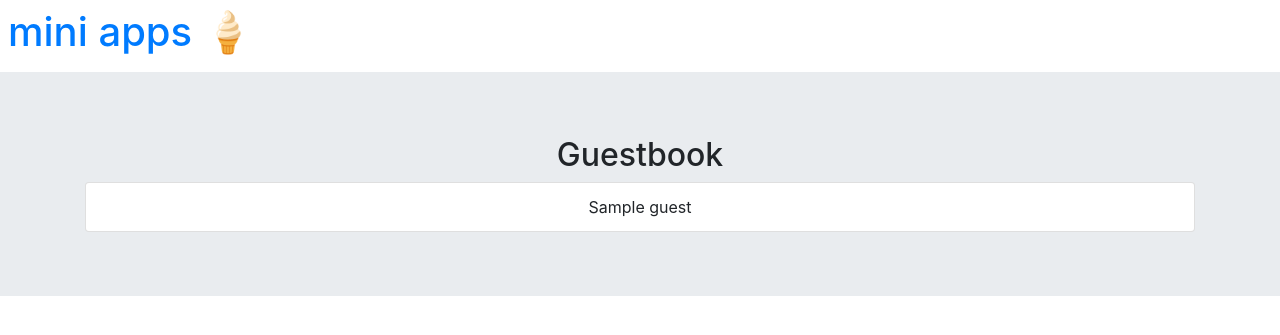
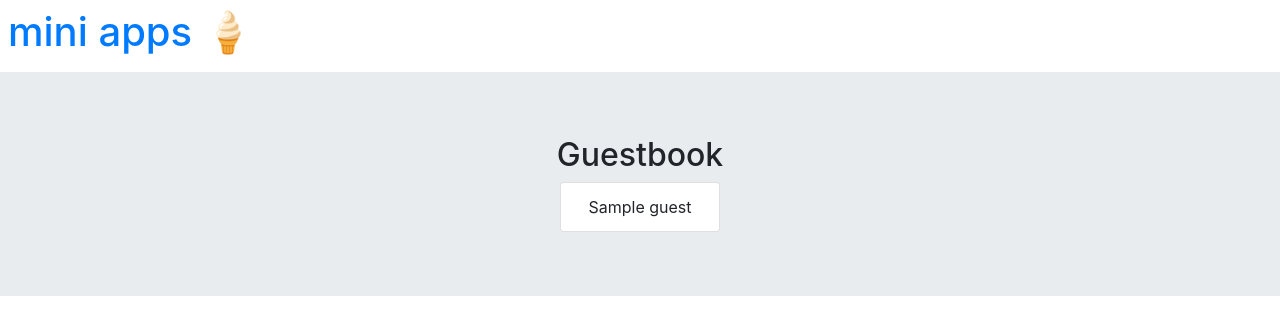
Before and after one commit to sojohnnysaid/my-first-tdd-app, a Django app: page /guestbook/view/ in a window 1280 px wide. Shown: the top 335 px of the page. Run offline with Django 3.2, Linux system fonts and the light colour scheme; tables that the repository leaves empty hold one stand-in row (values such as "Sample post"); some libraries are stand-ins or nearby versions.

Commit message:
added bootstrap list classes

```diff
--- a/templates/guestbook/guestbook.html
+++ b/templates/guestbook/guestbook.html
@@ -3,9 +3,13 @@
 {% block title %}Guestbook{% endblock title %}
 
 {% block content %}
-<ul class="list-group">
-{% for guest in guestbook %}
-    <li class="list-group-item">{{guest.name}}</li>
-{% endfor %}
-</ul>
+<div class="row">
+    <div class="col-md-2 offset-md-5 col-6 offset-3">
+        <ul class="list-group" id="app-list">
+        {% for guest in guestbook %}
+            <li class="list-group-item">{{guest.name}}</li>
+        {% endfor %}
+        </ul>
+    </div>
+</div>
 {% endblock content %}
```
